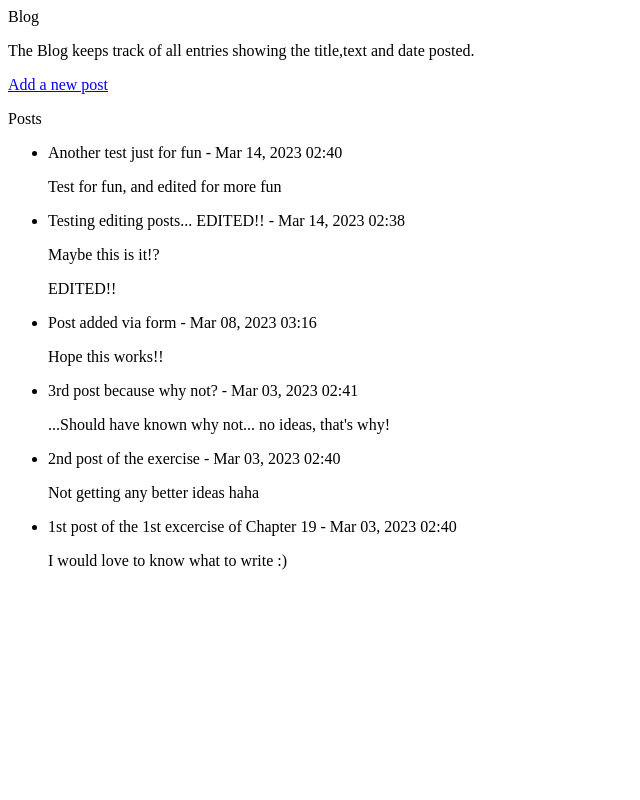
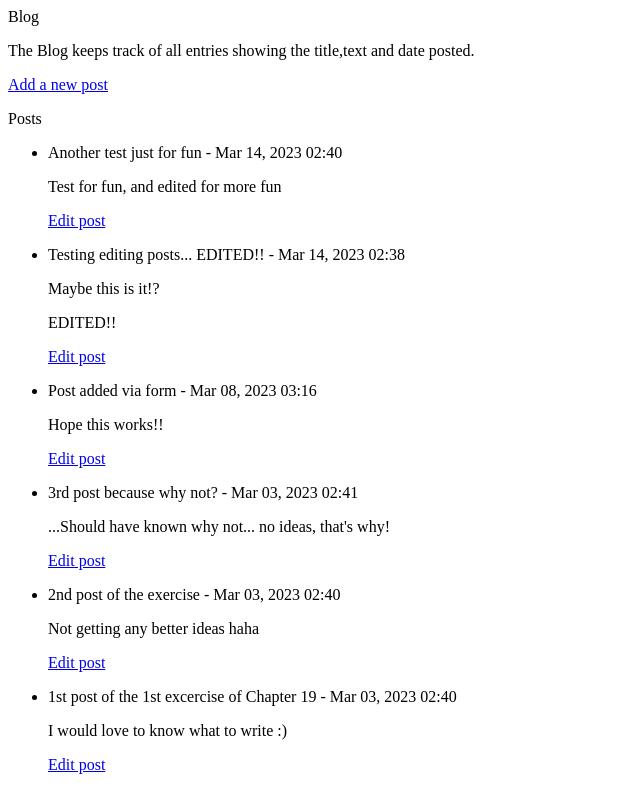
Before and after one commit to DanFariasM/python_crash_course_exercises, a Django app: page / in a window 1280 px wide. Shown: the whole page, without its empty margins (0-640 px from the left). Run offline with Django 4.2, Linux system fonts and the light colour scheme; data comes from the database, SQL or seed files in the repository; both versions use the stored data as it was after the commit.

Commit message:
Finished exercise 19_1. Included form to edit posts.

```diff
--- a/chapter_19_exercises/ex_19_1_blog/blogs/forms.py
+++ b/chapter_19_exercises/ex_19_1_blog/blogs/forms.py
@@ -2,7 +2,7 @@ from django import forms
 
 from .models import BlogPost
 
-class NewBlogPostForm(forms.ModelForm):
+class BlogPostForm(forms.ModelForm):
     class Meta:
         model = BlogPost
         fields = ["title", "text"]
--- a/chapter_19_exercises/ex_19_1_blog/blogs/templates/blogs/index.html
+++ b/chapter_19_exercises/ex_19_1_blog/blogs/templates/blogs/index.html
@@ -12,6 +12,9 @@
         <li>
             <p>{{ post.title }} - {{ post.date_added|date:"M d, Y H:i" }}</p>
             <p>{{ post.text|linebreaks }} </p>
+            <p>
+                <a href="{% url 'blogs:edit_post' post.id %}">Edit post</a>
+            </p>
         </li>
     {% empty %}
         <li>No posts have been added yet.</li>
--- a/chapter_19_exercises/ex_19_1_blog/blogs/urls.py
+++ b/chapter_19_exercises/ex_19_1_blog/blogs/urls.py
@@ -6,8 +6,10 @@ from . import views
 
 app_name = "blogs"
 urlpatterns = [
-    # Main page
+    # Main page.
     path("", views.index, name="index"),
-    # Page for adding a new post
+    # Page for adding a new post.
     path("new_post/", views.new_post, name="new_post"),
+    # Page for editing posts.
+    path("edit_post/<int:post_id>/", views.edit_post, name="edit_post"),
 ]
--- a/chapter_19_exercises/ex_19_1_blog/blogs/views.py
+++ b/chapter_19_exercises/ex_19_1_blog/blogs/views.py
@@ -1,7 +1,7 @@
 from django.shortcuts import render, redirect
 
 from .models import BlogPost
-from .forms import NewBlogPostForm
+from .forms import BlogPostForm
 
 def index(request):
     """The main page for the Blog. Includes posts and dates."""
@@ -13,10 +13,10 @@ def new_post(request):
     """Add a new post."""
     if request.method != "POST":
         # No data submitted. Create a blank form.
-        form = NewBlogPostForm()
+        form = BlogPostForm()
     else:
         # POST data is submitted. Process data.
-        form = NewBlogPostForm(data=request.POST)
+        form = BlogPostForm(data=request.POST)
         if form.is_valid():
             form.save()
             return redirect("blogs:index")
@@ -24,3 +24,20 @@ def new_post(request):
     # Display a blank or invalid form.
     context = {"form": form}
     return render(request, "blogs/new_post.html", context)
+
+def edit_post(request, post_id):
+    """Edit an existing post."""
+    post = BlogPost.objects.get(id=post_id)
+
+    if request.method != "POST":
+        # Initial request; pre-fill the form with the current post.
+        form = BlogPostForm(instance=post)
+    else:
+        # POST data submitted; process data.
+        form = BlogPostForm(instance=post, data=request.POST)
+        if form.is_valid():
+            form.save()
+            return redirect("blogs:index")
+
+    context = {"post": post, "form": form}
+    return render(request, "blogs/edit_post.html", context)
```
Also changed, not shown: chapter_19_exercises/ex_19_1_blog/blogs/templates/blogs/edit_post.html (added, +9 -0 lines), chapter_19_exercises/ex_19_1_blog/db.sqlite3.
